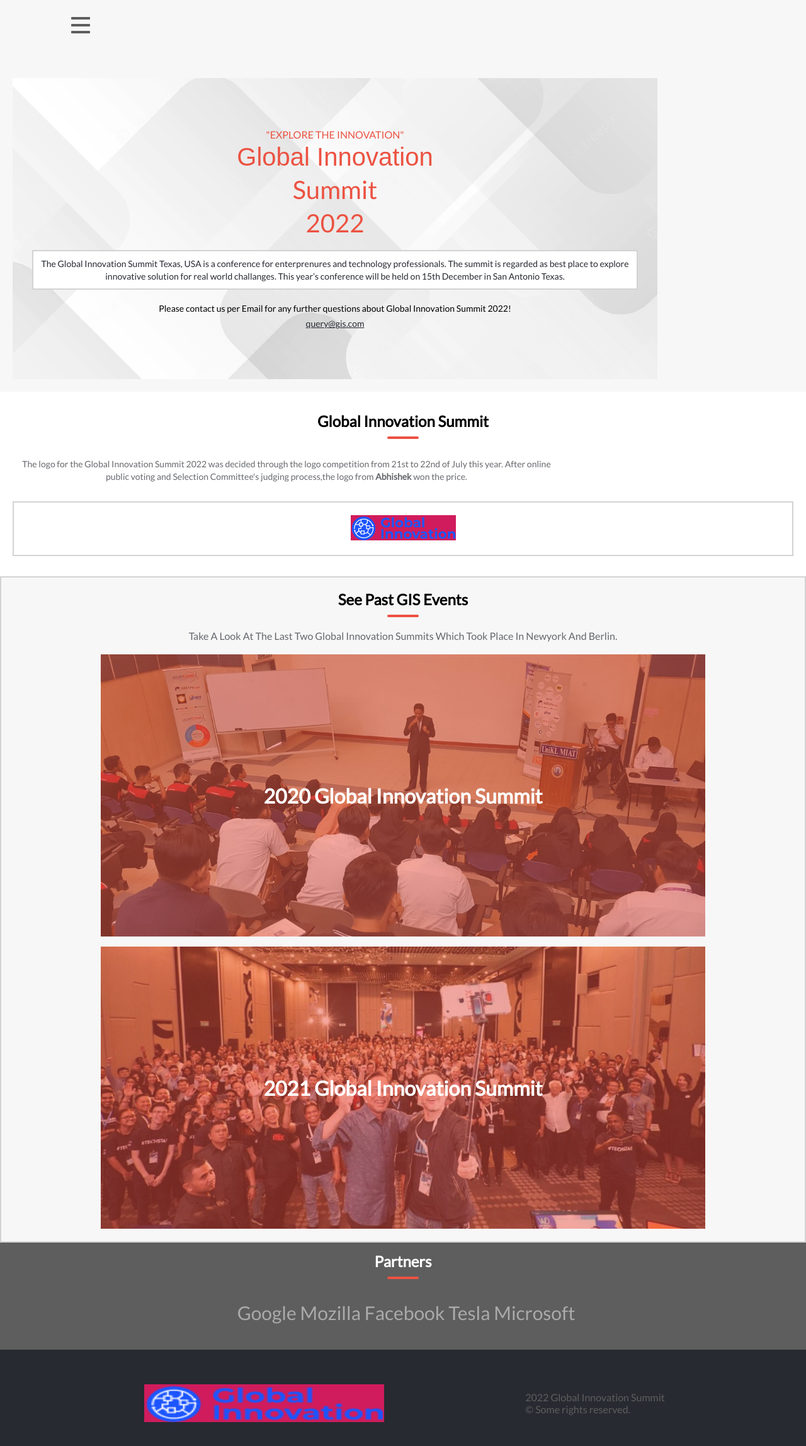
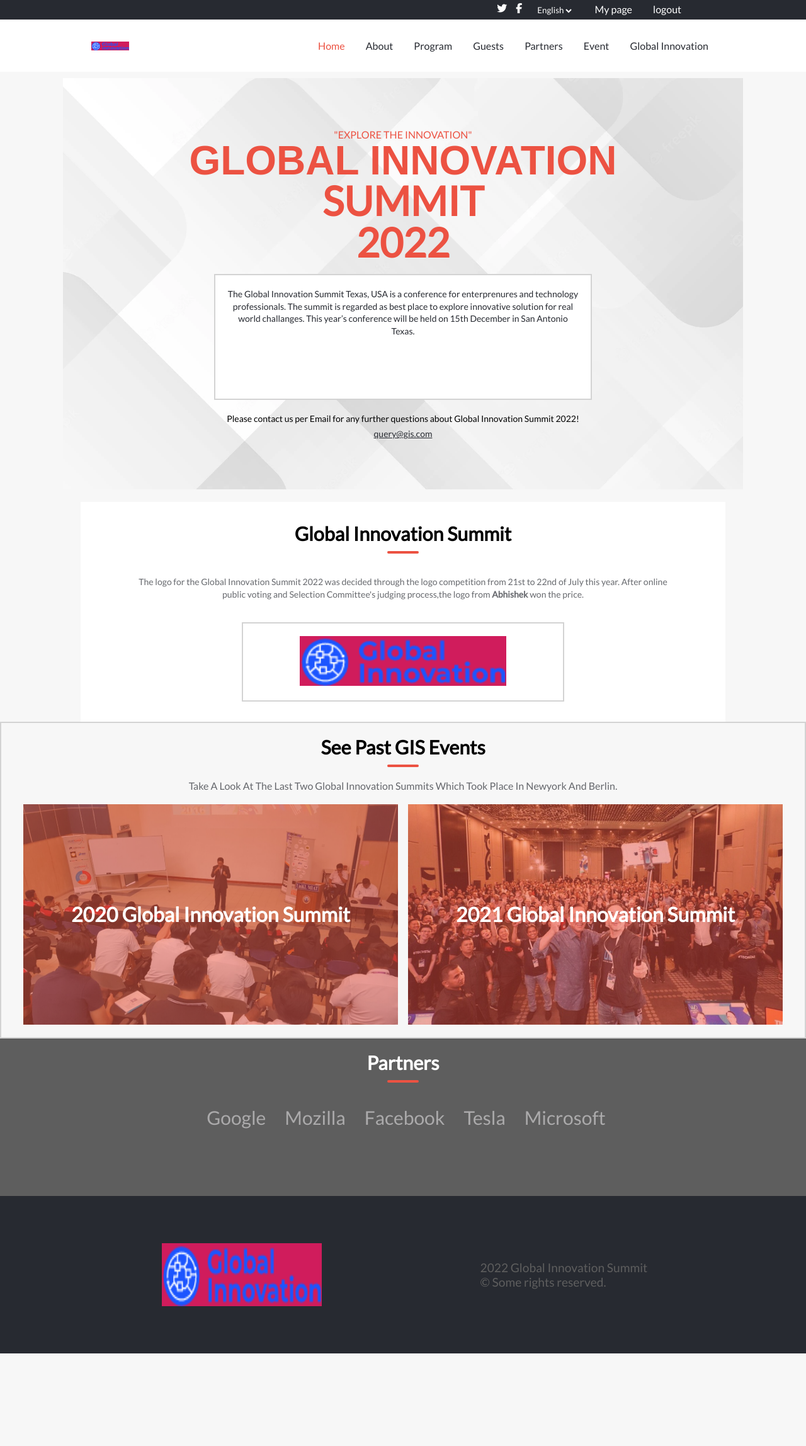
Before and after one commit to AbhishekkM05/Global-Innovation-Summit-, a website: page about.html in a window 1280 px wide. Shown: the whole page at 63% size. After the commit the page ends 2149 px from the top, so only its background shows below. Drawn offline with nearby package versions, Linux system fonts and the light colour scheme.

Commit message:
add desktop css

```diff
--- a/about.html
+++ b/about.html
@@ -11,7 +11,7 @@
   <link rel="stylesheet" href="styles.css">
   <link rel="stylesheet" href="about.css">
   <link rel="stylesheet" href="media.css">
-  <title>MMF 2022 | Mawazine Music Festival</title>
+  <title>GIS 2022||Global Innovation Summit</title>
   <link rel="icon" type="image/png" href ="/assets/images/logo.png">
 </head>
 <body>
@@ -25,9 +25,6 @@
         <li><a href=""><i class="fa fa-facebook fa-x"></i></a></li>
         <li> <select name="languages" id="lang">
           <option value="English" selected>English</option>
-          <!-- <option value="Arabic">Arabic</option>
-          <option value="Spanish">Spanish</option>
-          <option value="French">French</option> -->
         </select></li>
         <li>My page</li>
         <li>logout</li>
--- a/index.html
+++ b/index.html
@@ -10,6 +10,7 @@
     <link rel="shortcut icon" href="./assets/images/logo.png" type="image/x-icon">
     <link rel="stylesheet" href="https://cdnjs.cloudflare.com/ajax/libs/font-awesome/6.2.0/css/all.min.css">
     <link rel="stylesheet" href="styles.css">
+    <link rel="stylesheet" href="media.css">
 
 </head>
 <body>
@@ -22,9 +23,6 @@
           <li><a href=""><i class="fa fa-facebook fa-x"></i></a></li>
           <li> <select name="languages" id="lang">
             <option value="English" selected>English</option>
-            <!-- <option value="Arabic">Arabic</option>
-            <option value="Spanish">Spanish</option>
-            <option value="French">French</option> -->
           </select></li>
           <li>My page</li>
           <li>logout</li>
@@ -95,9 +93,6 @@
       <span class="bottom-title"></span>
       <article class="wrapper"></article>
      </section>
-          <!-- <a id="more">More <i class="fa-solid fa-chevron-down"></i></a>
-      </div>
-  </section> -->
     <section class="partners-sec" id="Parteners">
       <div class="section-title">
         <h2>Partners</h2>
--- /dev/null
+++ b/media.css
@@ -0,0 +1,155 @@
+@media (min-width: 768px) {
+  .first {
+    display: flex;
+  }
+
+  .second {
+    display: flex;
+  }
+
+  .menu {
+    display: none;
+  }
+
+  main {
+    width: auto;
+    margin: 20px 100px;
+  }
+
+  .main-section {
+    padding: 2rem 2rem;
+  }
+
+  .logo {
+    height: auto;
+  }
+
+  .title {
+    font-size: 4rem;
+    line-height: 4rem;
+    font-weight: 700;
+    text-transform: uppercase;
+  }
+
+  .title-content {
+    font-size: 4rem;
+    line-height: 4rem;
+    font-weight: 700;
+    text-transform: uppercase;
+  }
+
+  .cards {
+    grid-template-columns: 1fr 1fr 1fr 1fr 1fr;
+    grid-template-rows: 0fr;
+    gap: 20px;
+    width: 96%;
+  }
+
+  .card {
+    flex-direction: column;
+  }
+
+  .join {
+    border: none;
+    background: transparent;
+    text-decoration: underline;
+    margin-left: 300px;
+    font-size: 20px;
+    text-transform: uppercase;
+  }
+
+  .wrapper {
+    display: grid;
+    grid-template-columns: repeat(2, 1fr);
+    column-gap: 2rem;
+    justify-content: center;
+    align-content: center;
+    width: 75%;
+    min-width: 768px;
+  }
+
+  .speaker {
+    max-width: 700px;
+  }
+
+  #more {
+    display: none;
+  }
+
+  .partners-sec {
+    display: flex;
+    height: 250px;
+    gap: 5px;
+    padding: 20px;
+  }
+
+  .partners {
+    display: flex;
+    justify-content: center;
+    gap: 30px;
+    flex-wrap: wrap;
+    padding: 2rem 0;
+  }
+
+  .partners img {
+    width: 15%;
+    height: 100px;
+    filter: saturate(0);
+    cursor: pointer;
+    transition: filter 0.15s;
+  }
+
+  .bottom {
+    display: flex;
+    height: 250px;
+  }
+
+  .bottom p {
+    font-size: 1.2rem;
+  }
+
+  .foot-img {
+    width: 20%;
+    height: 100px;
+    background-image: none;
+  }
+
+  .description {
+    padding: 20px;
+    width: 59%;
+    height: 200px;
+  }
+
+  .section-title h2 {
+    font-size: 1.9rem;
+  }
+
+  .log-mmf {
+    width: 80%;
+    margin: 0 auto;
+  }
+
+  .log-mmf p {
+    margin: 5px auto;
+    text-align: center;
+  }
+
+  .logodegn {
+    width: 50%;
+    margin: auto;
+  }
+
+  .logodegn img {
+    width: 29.375rem;
+  }
+
+  .past-events {
+    flex-direction: row;
+    justify-content: center;
+  }
+
+  .past-events li {
+    max-width: 38.5rem;
+    max-height: 21.875rem;
+  }
+}
```
